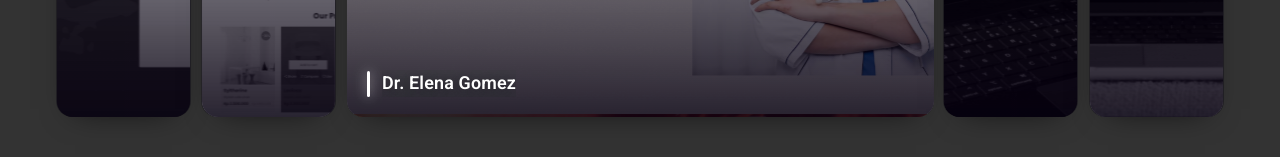
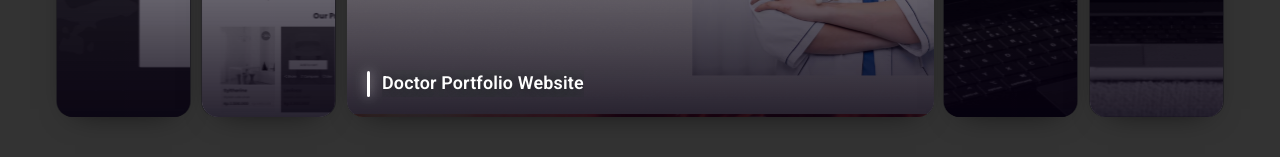
Before and after one commit to frnaib-09/portfolio-next.js, a Next.js app: page / in a window 1280 px wide. Shown: the part 3238-3395 px from the top of the page. Built offline with nearby package versions, Linux system fonts and the light colour scheme.

Commit message:
name of projects changed

```diff
--- a/components/Projects.jsx
+++ b/components/Projects.jsx
@@ -8,25 +8,25 @@ const Projects = () => {
   const items = [
     {
       image: "/images/ecobazar.png",
-      label: "Ecobazar",
+      label: "E-commerce Website",
       link: "https://frnaib-09.github.io/Eco-bazar/",
       target: "_blank",
     },
     {
       image: "/images/furniro.jpg",
-      label: "Furniro",
+      label: "E-commerce Website",
       link: "https://furniro-jet-ten.vercel.app",
       target: "_blank",
     },
     {
       image: "/images/doc.png",
-      label: "Dr. Elena Gomez",
+      label: "Doctor Portfolio Website ",
       link: "https://doctor-portfolio-alpha-blue.vercel.app/",
       target: "_blank",
     },
     {
       image: "/images/gapushgupush.png",
-      label: "Gapush Gupush",
+      label: "Restaurent Website",
       link: "https://frnaib-09.github.io/GAPUSH_GUPUSH/",
       target: "_blank",
     },
```
